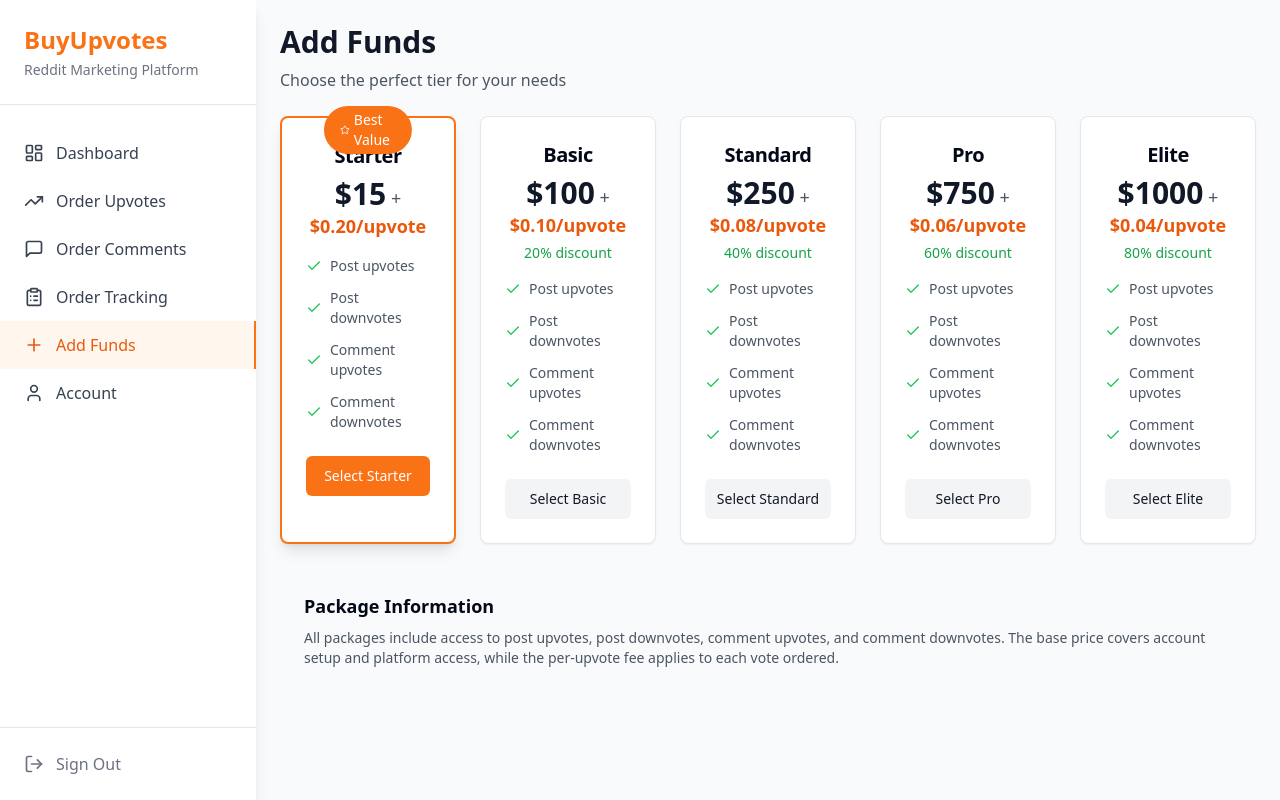
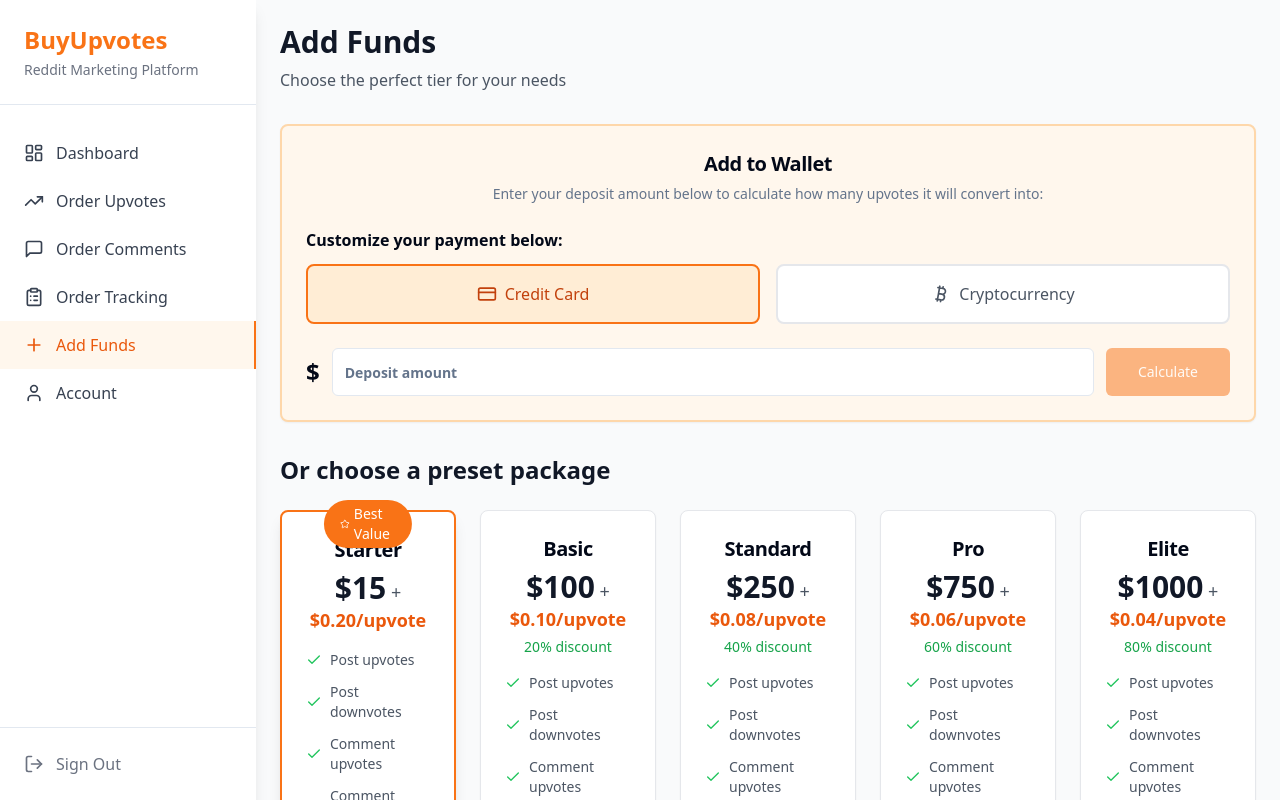
Before and after one commit to bensblueprints/upvote-alchemy-order, a React (Vite) app: page / in a window 1280 px wide. Both pictures are taken after a click on the button "Add Funds". Shown: the top 800 px of the page. Built offline with nearby package versions, Linux system fonts and the light colour scheme.

Commit message:
Add deposit amount input and payment options
Implement a deposit amount input field and integrate payment options (crypto and Stripe) with discount calculation based on the deposit amount.

```diff
--- a/src/components/AddFunds.tsx
+++ b/src/components/AddFunds.tsx
@@ -1,9 +1,15 @@
 
+import { useState } from 'react';
 import { Card, CardContent, CardDescription, CardHeader, CardTitle } from '@/components/ui/card';
 import { Button } from '@/components/ui/button';
-import { Check, Star } from 'lucide-react';
+import { Input } from '@/components/ui/input';
+import { Label } from '@/components/ui/label';
+import { Check, Star, CreditCard, Bitcoin } from 'lucide-react';
 
 export const AddFunds = () => {
+  const [depositAmount, setDepositAmount] = useState('');
+  const [paymentMethod, setPaymentMethod] = useState<'credit' | 'crypto'>('credit');
+
   const packages = [
     {
       name: 'Starter',
@@ -11,6 +17,8 @@ export const AddFunds = () => {
       pricePerUpvote: '$0.20',
       discount: null,
       isBestValue: true,
+      minAmount: 15,
+      maxAmount: 99,
       features: [
         'Post upvotes',
         'Post downvotes',
@@ -24,6 +32,8 @@ export const AddFunds = () => {
       pricePerUpvote: '$0.10',
       discount: '20% discount',
       isBestValue: false,
+      minAmount: 100,
+      maxAmount: 249,
       features: [
         'Post upvotes',
         'Post downvotes',
@@ -37,6 +47,8 @@ export const AddFunds = () => {
       pricePerUpvote: '$0.08',
       discount: '40% discount',
       isBestValue: false,
+      minAmount: 250,
+      maxAmount: 749,
       features: [
         'Post upvotes',
         'Post downvotes',
@@ -50,6 +62,8 @@ export const AddFunds = () => {
       pricePerUpvote: '$0.06',
       discount: '60% discount',
       isBestValue: false,
+      minAmount: 750,
+      maxAmount: 999,
       features: [
         'Post upvotes',
         'Post downvotes',
@@ -63,6 +77,8 @@ export const AddFunds = () => {
       pricePerUpvote: '$0.04',
       discount: '80% discount',
       isBestValue: false,
+      minAmount: 1000,
+      maxAmount: Infinity,
       features: [
         'Post upvotes',
         'Post downvotes',
@@ -72,18 +88,128 @@ export const AddFunds = () => {
     }
   ];
 
+  const getApplicableTier = (amount: number) => {
+    return packages.find(pkg => amount >= pkg.minAmount && amount <= pkg.maxAmount) || packages[0];
+  };
+
+  const calculateUpvotes = (amount: number) => {
+    const tier = getApplicableTier(amount);
+    const pricePerUpvote = parseFloat(tier.pricePerUpvote.replace('$', ''));
+    return Math.floor(amount / pricePerUpvote);
+  };
+
   const handleSelectPackage = (packageName: string) => {
     console.log(`Selected package: ${packageName}`);
     // Handle package selection here
   };
 
+  const handleDeposit = () => {
+    const amount = parseFloat(depositAmount);
+    if (amount && amount >= 15) {
+      const tier = getApplicableTier(amount);
+      console.log(`Depositing $${amount} with ${tier.name} tier pricing using ${paymentMethod} payment`);
+      // Handle deposit here
+    }
+  };
+
+  const depositAmountNum = parseFloat(depositAmount) || 0;
+  const applicableTier = depositAmountNum >= 15 ? getApplicableTier(depositAmountNum) : null;
+
   return (
-    <div className="space-y-6">
+    <div className="space-y-8">
       <div>
         <h1 className="text-3xl font-bold text-gray-900">Add Funds</h1>
         <p className="text-gray-600 mt-2">Choose the perfect tier for your needs</p>
       </div>
 
+      {/* Wallet Deposit Section */}
+      <Card className="border-2 border-orange-200 bg-orange-50">
+        <CardHeader>
+          <CardTitle className="text-xl font-bold text-center">Add to Wallet</CardTitle>
+          <CardDescription className="text-center">
+            Enter your deposit amount below to calculate how many upvotes it will convert into:
+          </CardDescription>
+        </CardHeader>
+        <CardContent className="space-y-6">
+          {/* Payment Method Selection */}
+          <div>
+            <Label className="text-base font-semibold mb-3 block">Customize your payment below:</Label>
+            <div className="flex gap-4">
+              <button
+                onClick={() => setPaymentMethod('credit')}
+                className={`flex-1 flex items-center justify-center gap-2 p-4 rounded-lg border-2 transition-colors ${
+                  paymentMethod === 'credit'
+                    ? 'border-orange-500 bg-orange-100 text-orange-700'
+                    : 'border-gray-200 bg-white text-gray-600 hover:border-gray-300'
+                }`}
+              >
+                <CreditCard className="w-5 h-5" />
+                Credit Card
+              </button>
+              <button
+                onClick={() => setPaymentMethod('crypto')}
+                className={`flex-1 flex items-center justify-center gap-2 p-4 rounded-lg border-2 transition-colors ${
+                  paymentMethod === 'crypto'
+                    ? 'border-orange-500 bg-orange-100 text-orange-700'
+                    : 'border-gray-200 bg-white text-gray-600 hover:border-gray-300'
+                }`}
+              >
+                <Bitcoin className="w-5 h-5" />
+                Cryptocurrency
+              </button>
+            </div>
+          </div>
+
+          {/* Deposit Amount Input */}
+          <div className="space-y-4">
+            <div className="flex items-center gap-3">
+              <span className="text-2xl font-bold">$</span>
+              <Input
+                type="number"
+                placeholder="Deposit amount"
+                value={depositAmount}
+                onChange={(e) => setDepositAmount(e.target.value)}
+                className="text-xl font-semibold h-12"
+                min="15"
+              />
+              <Button
+                onClick={handleDeposit}
+                disabled={!depositAmount || parseFloat(depositAmount) < 15}
+                className="bg-orange-500 hover:bg-orange-600 text-white px-8 h-12"
+              >
+                Calculate
+              </Button>
+            </div>
+
+            {depositAmountNum >= 15 && applicableTier && (
+              <div className="bg-white p-4 rounded-lg border">
+                <div className="text-center space-y-2">
+                  <p className="text-lg">
+                    <span className="font-semibold">${depositAmountNum}</span> will get you approximately{' '}
+                    <span className="font-bold text-orange-600">{calculateUpvotes(depositAmountNum)} upvotes</span>
+                  </p>
+                  <p className="text-sm text-gray-600">
+                    Using {applicableTier.name} tier pricing ({applicableTier.pricePerUpvote}/upvote)
+                    {applicableTier.discount && (
+                      <span className="text-green-600 font-medium"> • {applicableTier.discount}</span>
+                    )}
+                  </p>
+                </div>
+              </div>
+            )}
+
+            {depositAmount && parseFloat(depositAmount) < 15 && (
+              <div className="text-red-500 text-sm text-center">
+                Minimum deposit amount is $15
+              </div>
+            )}
+          </div>
+        </CardContent>
+      </Card>
+
+      {/* Pricing Tiers */}
+      <div>
+        <h2 className="text-2xl font-bold text-gray-900 mb-6">Or choose a preset package</h2>
         <div className="grid grid-cols-1 md:grid-cols-2 lg:grid-cols-3 xl:grid-cols-5 gap-6">
           {packages.map((pkg) => (
             <Card
@@ -141,12 +267,14 @@ export const AddFunds = () => {
             </Card>
           ))}
         </div>
+      </div>
 
       <div className="bg-gray-50 p-6 rounded-lg">
         <h3 className="text-lg font-semibold mb-2">Package Information</h3>
         <p className="text-gray-600 text-sm">
           All packages include access to post upvotes, post downvotes, comment upvotes, and comment downvotes.
           The base price covers account setup and platform access, while the per-upvote fee applies to each vote ordered.
+          Deposit any amount above $15 and automatically get the best tier pricing for that range.
         </p>
       </div>
     </div>
```
Lines whose indentation alone changed are shown as unchanged.
